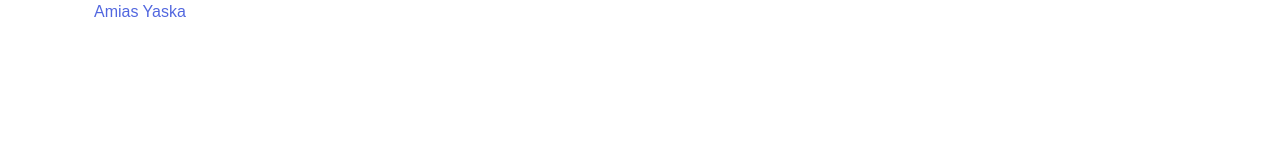
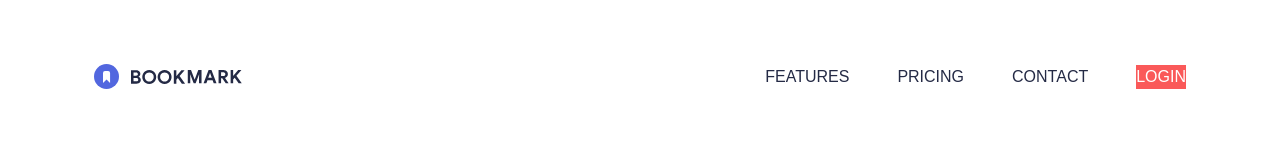
Before and after one commit to AmiasYaska/NAV-BAR-DESIGNS, a website: page public/index.html in a window 1280 px wide. Drawn offline with Linux system fonts and the light colour scheme.

Commit message:
initial commit

```diff
--- a/public/index.html
+++ b/public/index.html
@@ -8,9 +8,19 @@
 </head>
 <body class="font-Poppins">
     <header>
-        <nav class="container">
-            <h1 class="text-page-purple">Amias Yaska</h1>
+        <nav class="container flex items-center py-4 mt-4 sm:mt-12">
+            <div><img src="./imgs/logo-bookmark.svg" alt=""></div>
+            <ul class="hidden sm:flex flex-1 gap-12 text-page-blue text-center justify-end uppercase">
+                <li class="cursor-pointer">Features</li>
+                <li class="cursor-pointer">pricing</li>
+                <li class="cursor-pointer">contact</li>
+                <li><button class="text-white bg-page-red">LOGIN</button></li>
+
+
+            </ul>
         </nav>
     </header>
+
+
 </body>
 </html>
```
Also changed, not shown: public/imgs/hero-bg.png (added), public/imgs/icon-arrow.svg (added), public/imgs/illustration-features-tab-1.png (added), public/imgs/illustration-features-tab-2.png (added), public/imgs/illustration-features-tab-3.png (added), public/imgs/logo-bookmark-white.png (added), public/imgs/logo-bookmark.svg (added), public/imgs/logo-chrome.svg (added), public/imgs/logo-firefox.svg (added), public/imgs/logo-opera.svg (added), public/style.css.
